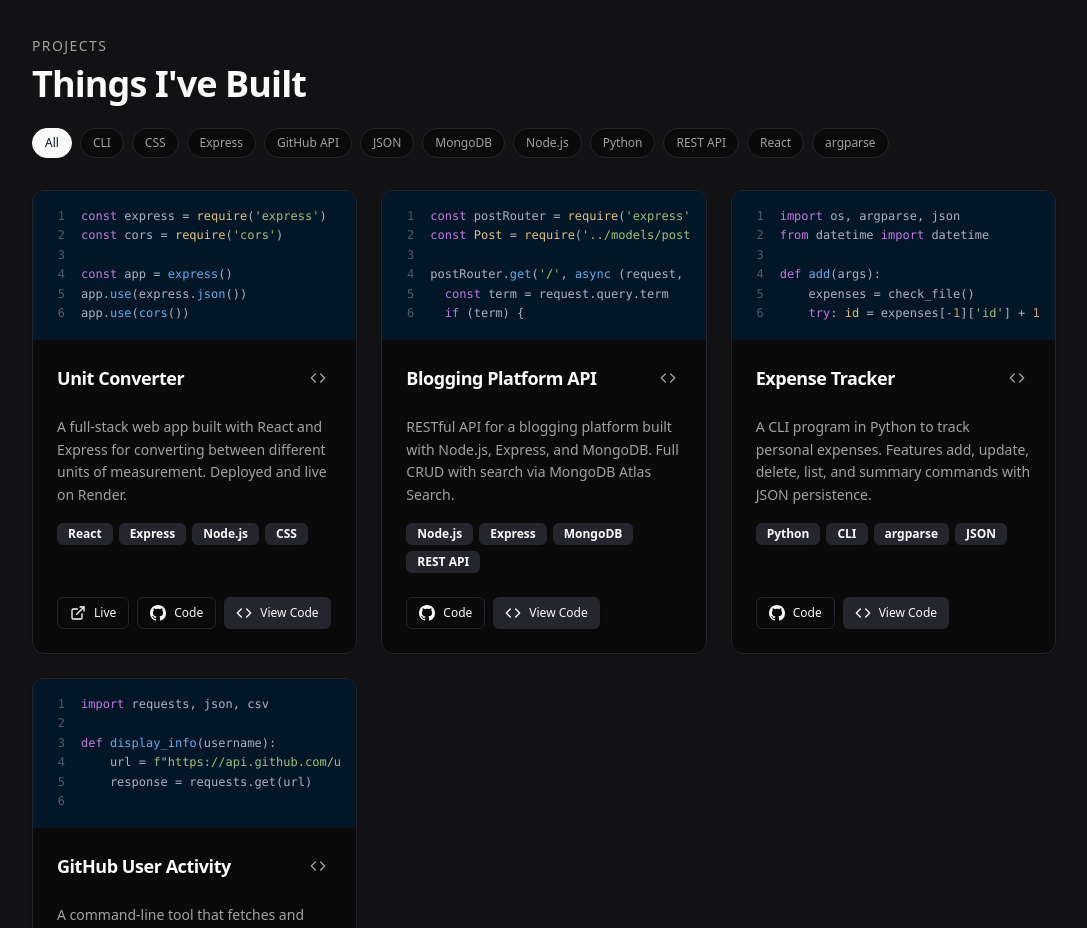
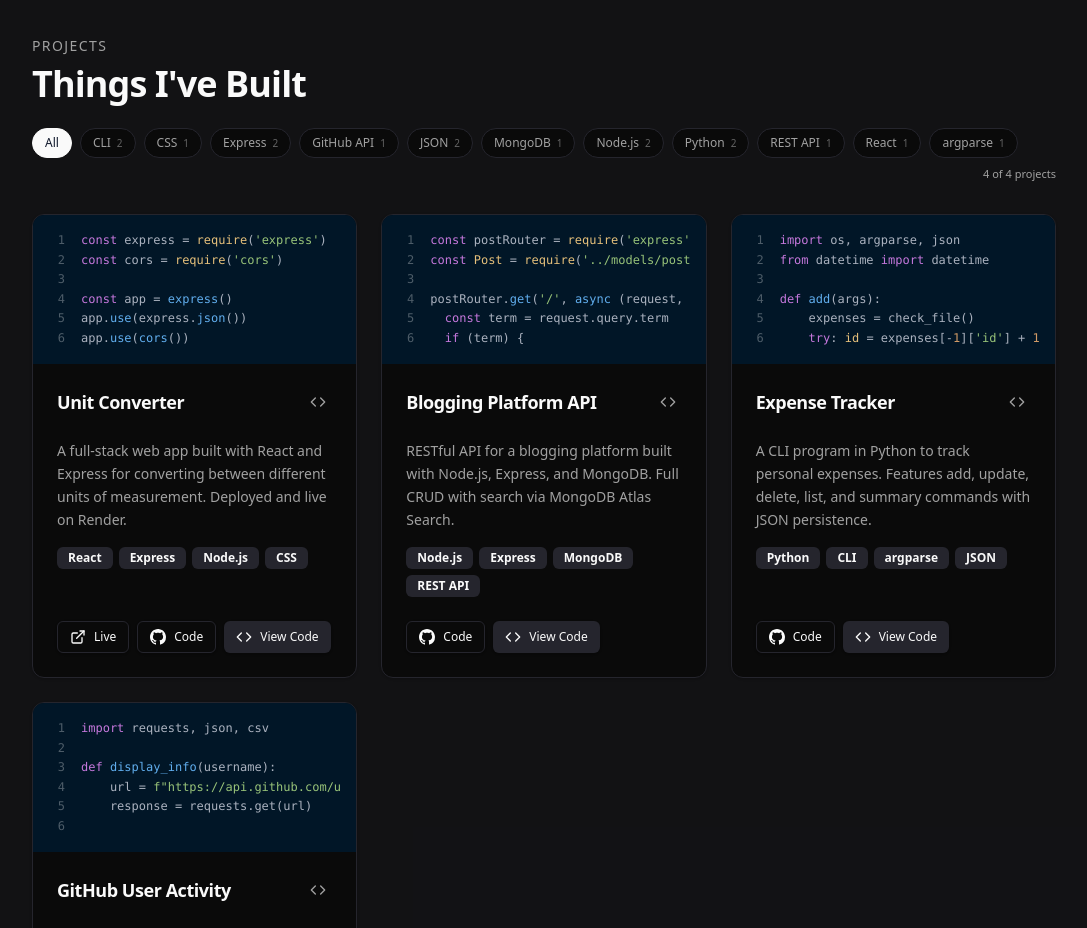
Before and after one commit to raj-lrn-acc/portfolio, a React (Vite) app: page / in a window 1280 px wide. Shown: the part 4000-4928 px from the top of the page, without its empty margins (96-1183 px from the left). Built offline with nearby package versions, Linux system fonts and the light colour scheme.

Commit message:
fix project filter animation: popLayout mode, stagger entrance, show count

```diff
--- a/src/sections/projects.tsx
+++ b/src/sections/projects.tsx
@@ -54,12 +54,13 @@ export function Projects() {
             whileInView={{ opacity: 1, y: 0 }}
             viewport={{ once: true, margin: "-60px" }}
             transition={{ duration: 0.4, ease: "easeOut", delay: 0.1 }}
-            className="flex flex-wrap gap-2 mb-8"
+            className="flex flex-wrap items-center gap-2 mb-8"
           >
             {allTags.map((tag) => (
-              <button
+              <motion.button
                 key={tag}
                 onClick={() => setActiveTag(tag)}
+                layout
                 className={`px-3 py-1.5 text-xs font-medium rounded-full border transition-colors cursor-pointer ${
                   activeTag === tag
                     ? "bg-primary text-primary-foreground border-primary"
@@ -67,20 +68,27 @@ export function Projects() {
                 }`}
               >
                 {tag}
-              </button>
+                {tag !== "All" && (
+                  <span className="ml-1.5 text-[10px] opacity-60">
+                    {projects.filter((p) => p.tags.includes(tag)).length}
+                  </span>
+                )}
+              </motion.button>
             ))}
+            <span className="text-[11px] text-muted-foreground ml-auto">
+              {filtered.length} of {projects.length} projects
+            </span>
           </motion.div>
 
-          <div className="grid md:grid-cols-2 lg:grid-cols-3 gap-6">
-            <AnimatePresence>
-              {filtered.map((project) => (
+          <motion.div className="grid md:grid-cols-2 lg:grid-cols-3 gap-6" layout>
+            <AnimatePresence mode="popLayout">
+              {filtered.map((project, i) => (
                 <motion.div
                   key={project.title}
-                  layout
-                  initial={{ opacity: 0, y: 16 }}
-                  animate={{ opacity: 1, y: 0 }}
-                  exit={{ opacity: 0, y: -16 }}
-                  transition={{ duration: 0.25, ease: "easeOut" }}
+                  initial={{ opacity: 0, scale: 0.95, y: 20 }}
+                  animate={{ opacity: 1, scale: 1, y: 0 }}
+                  exit={{ opacity: 0, scale: 0.95, y: -20 }}
+                  transition={{ duration: 0.3, ease: "easeOut", delay: i * 0.05 }}
                   className="min-w-0"
                 >
                     <Card className="h-full flex flex-col overflow-hidden group hover:-translate-y-1 hover:shadow-lg transition-all duration-300">
@@ -161,7 +169,7 @@ export function Projects() {
                   </motion.div>
                 ))}
             </AnimatePresence>
-          </div>
+          </motion.div>
         </div>
       </section>
 
```
